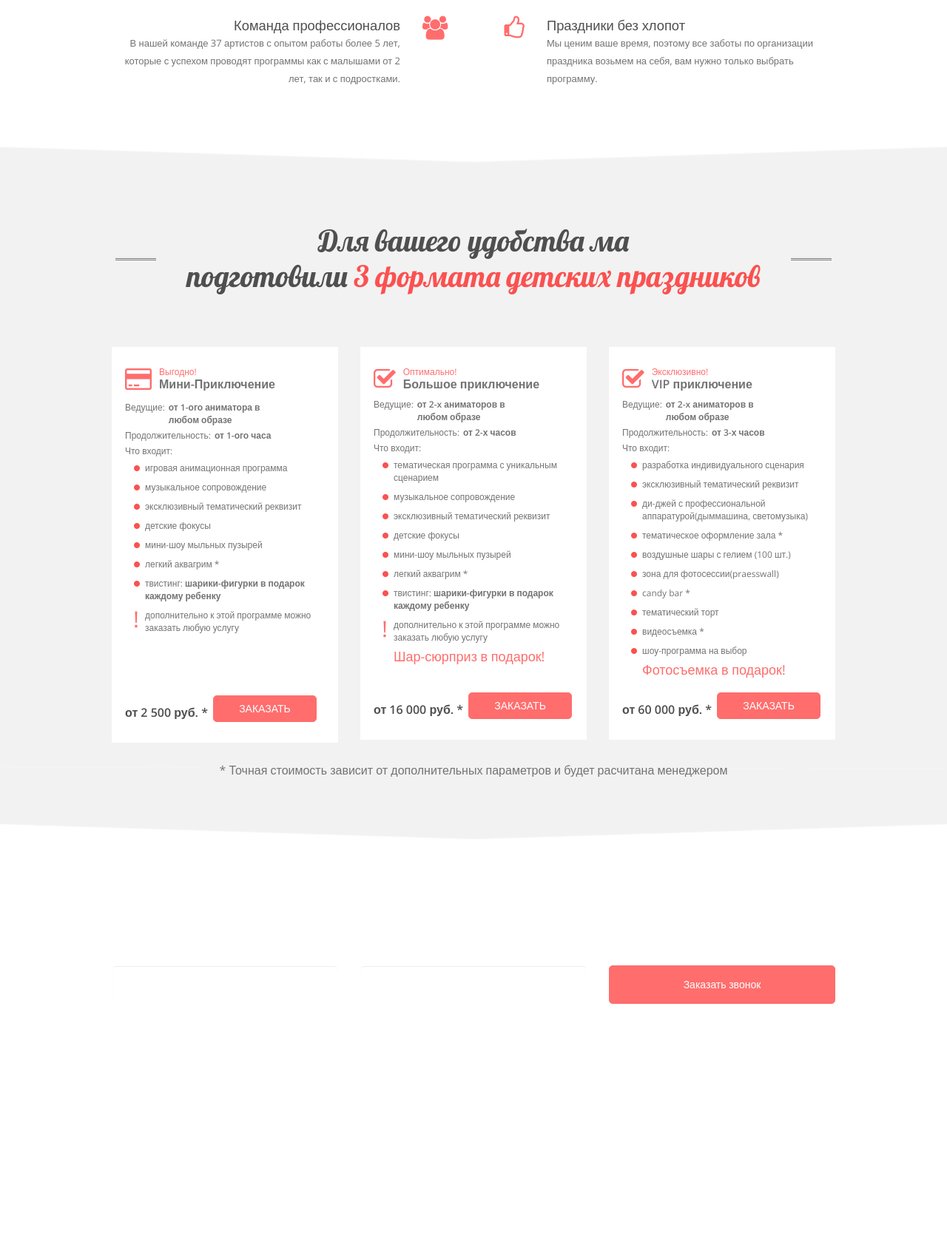
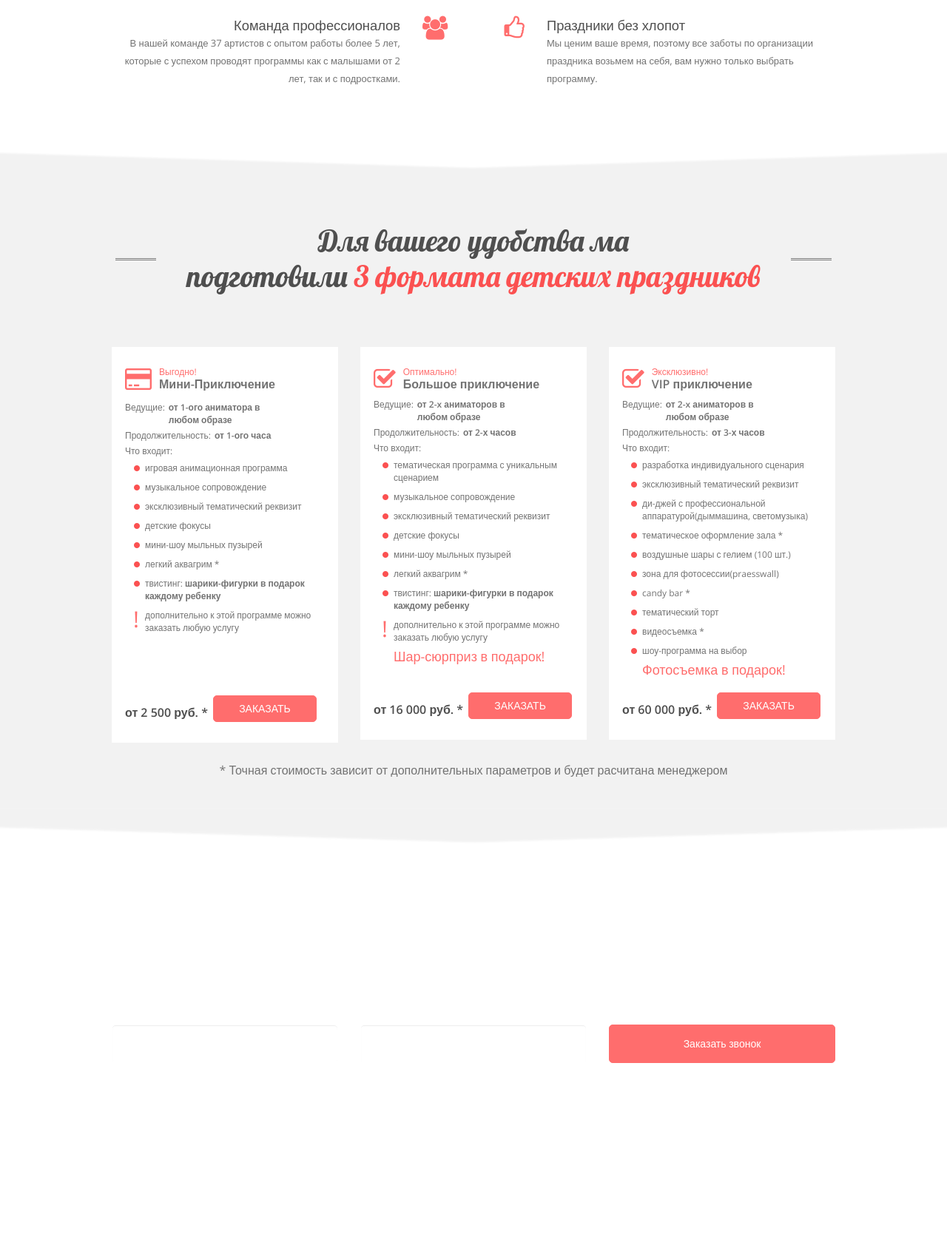
Before and after one commit to mrsova/happy-days, a PHP site: page / in a window 1280 px wide. Shown: the part 1571-3254 px from the top of the page at 74% size. Before the commit the page ends 2928 px from the top, so only its background shows below. Run offline with PHP 8.4, Linux system fonts and the light colour scheme; some libraries are stand-ins or nearby versions.

Commit message:
Звонок готов

```diff
--- a/css/style.css
+++ b/css/style.css
@@ -148,7 +148,7 @@
 /*-----Навигация-----*/
 .nav_fixed{
     position: fixed;
-    z-index:1;
+    z-index:9999;
     top:0px;
     background: #fff;
     width:100%;
@@ -296,10 +296,10 @@
     position: absolute;
     content: '';
     width: 100%;
-    height: 100px;
+    height: 55px;
     background: url("../images/gal_top_preem.png") no-repeat;
     background-position-x: 50%;
-    bottom: -22px;
+    bottom: -33px;
     z-index: 4;
 }
 .preem li{
@@ -345,16 +345,6 @@
     position: relative;
     z-index:3;
 }
-/*.format:after{*/
-    /*position: absolute;*/
-    /*content: '';*/
-    /*width: 100%;*/
-    /*height: 100px;*/
-    /*background: url("../images/gal_top.png") no-repeat;*/
-    /*background-position-x: 50%;*/
-    /*bottom: -22px;*/
-    /*z-index: -1;*/
-/*}*/
 .block_format{
     background: #fff;
     padding: 28px 18px;
@@ -456,29 +446,19 @@
 /*Перезвоним*/
 
 .zvonok{
-    min-height: 400px;
-    position: relative;
+    min-height: 500px;
+    padding: 80px 0;
     z-index:0;
-}
-.zvonok:after{
-    position: absolute;
-    content: '';
-    width: 100%;
-    height: 100px;
-    background: url("../images/gal_bot.png") no-repeat;
-    background-position-x: 50%;
-    background-size: 100%;
-    bottom: -22px;
-    z-index: -1;
+    background-size: cover;
 }
 .format:before{
     position: absolute;
     content: '';
     width: 100%;
-    height: 100px;
+    height: 50px;
     background: url("../images/gal_top.png") no-repeat;
     background-position-x: 50%;
-    bottom: -22px;
+    bottom: -30px;
     z-index: -1;
 }
 .color_white{
@@ -498,3 +478,19 @@
 .zvonok .form-control::-webkit-input-placeholder {
     color: #fff;
 }
+/*Аниматоры*/
+
+.animator{
+    position:relative;
+}
+.animator:before{
+    position: absolute;
+    content: '';
+    width: 100%;
+    height: 100px;
+    background: url("../images/gal_bot.png") no-repeat;
+    background-position-x: 50%;
+    background-size: 100%;
+    top: -30px;
+    z-index: -1;
+}
--- a/index.html
+++ b/index.html
@@ -388,10 +388,10 @@
         </div>
     </div>
 </section>
-<section>
+<section class="animator" id="animator">
     <div class="container">
         <div class="row">
-            4645
+
         </div>
     </div>
 </section>
--- a/js/main.js
+++ b/js/main.js
@@ -22,6 +22,8 @@
             $('nav ul li a').addClass('topA');
         }
     });
-
+    $('.parallax-window').parallax({
+        positionY: "top"
+    });
 
 });
```
Also changed, not shown: images/gal_top.png, images/gal_top_preem.png.
